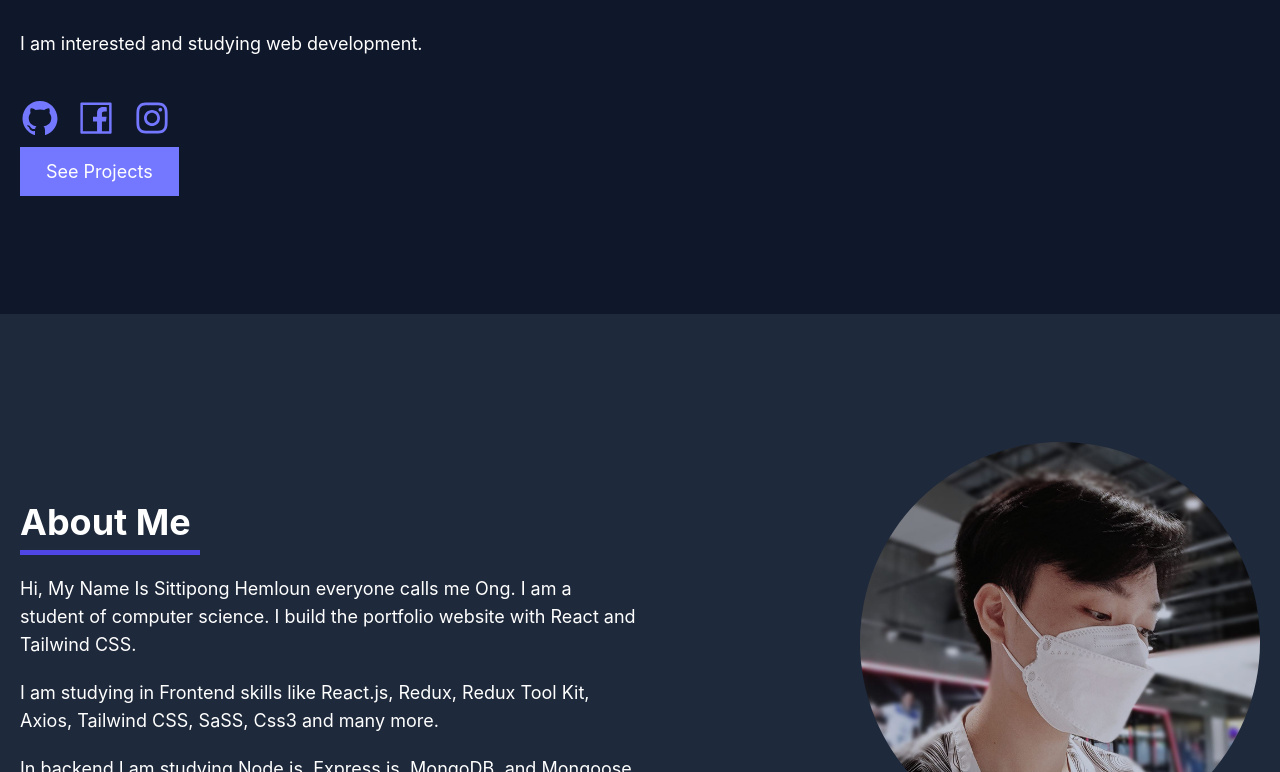
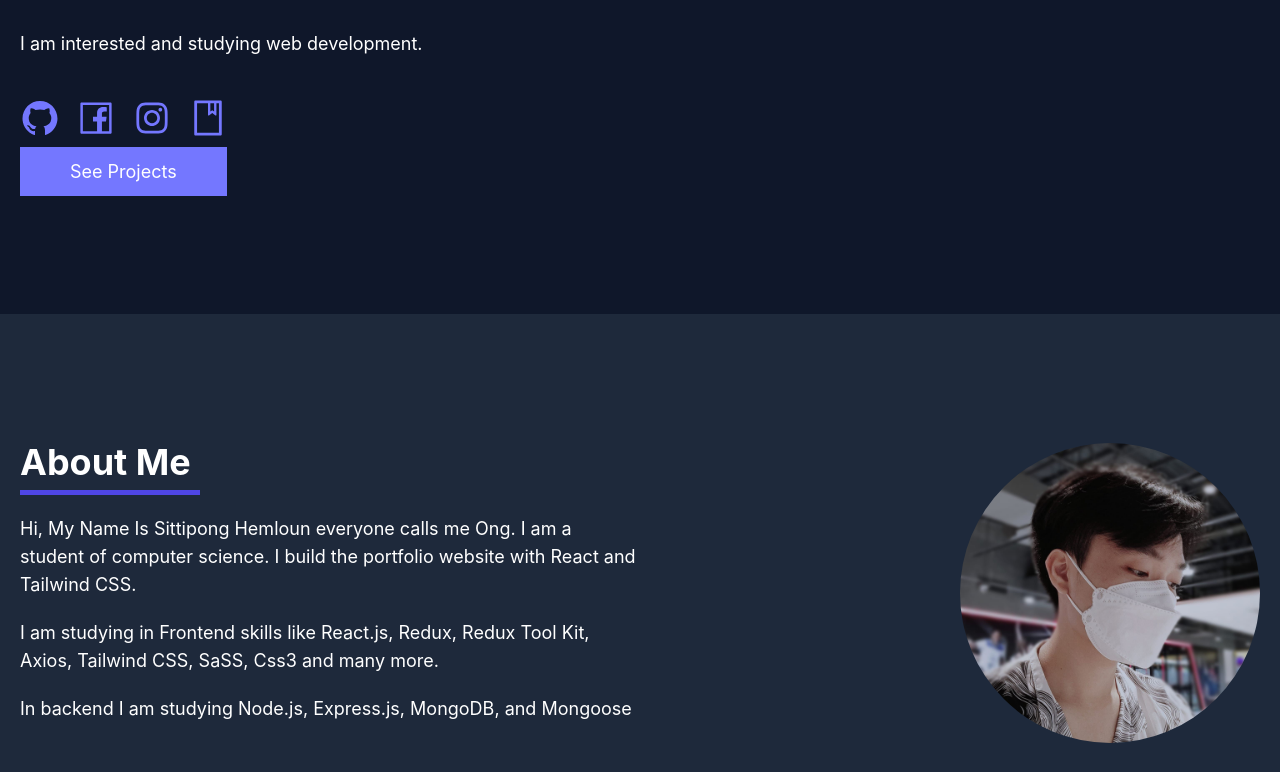
Before and after one commit to ong22280/portfolio, a React (Vite) app: page / in a window 1280 px wide. Shown: the part 388-1160 px from the top of the page. Built offline with nearby package versions, Linux system fonts and the light colour scheme.

Commit message:
add,fix: add notion, fix image size

```diff
--- a/src/components/About.tsx
+++ b/src/components/About.tsx
@@ -6,7 +6,7 @@ const About = () => {
   return (
     <section className="bg-secondery text-white px-5 py-32" id="about">
       <div className="container mx-auto grid md:grid-cols-2 items-center justify-center md:justify-between">
-        <div className="about-info">
+        <div className="about-info mb-5">
           <h2 className="text-4xl font-bold mb-5 border-b-[5px] w-[180px] border-indigo-600 pb-2">
             About Me
           </h2>
@@ -29,7 +29,7 @@ const About = () => {
           <img
             src={AboutImg}
             alt="coding illustration"
-            className="lgw-[80%] md:ml-auto rounded-full max-w-[400px]"
+            className="lgw-[80%] md:ml-auto rounded-full max-w-[300px] min-w-[200px]"
           />
         </div>
       </div>
--- a/src/components/Hero.tsx
+++ b/src/components/Hero.tsx
@@ -1,9 +1,16 @@
 import React from "react";
 
 import {
+  AiOutlineBook,
+  AiOutlineCalendar,
+  AiOutlineDash,
+  AiOutlineDashboard,
+  AiOutlineDesktop,
   AiOutlineFacebook,
   AiOutlineGithub,
   AiOutlineInstagram,
+  AiOutlineNotification,
+  AiOutlineProfile,
 } from "react-icons/ai";
 
 const Hero = () => {
@@ -40,11 +47,18 @@ const Hero = () => {
               {" "}
               <AiOutlineInstagram size={40} />{" "}
             </a>
+            <a
+              href="https://beryl-court-dae.notion.site/Ong-s-dashboard-bb5d16daf060471586098d02bedeb1a4"
+              className="pr-4 inline-block text-accent hover:text-white"
+            >
+              {" "}
+              <AiOutlineBook size={40} />{" "}
+            </a>
           </div>
 
           <a
             href="/#projects"
-            className=" btn bg-accent  border-2 border-[#7477FF] text-white px-6 py-3 hover:bg-transparent"
+            className=" btn bg-accent  border-2 border-[#7477FF] text-white px-12 py-3 hover:bg-transparent"
           >
             See Projects
           </a>
```
